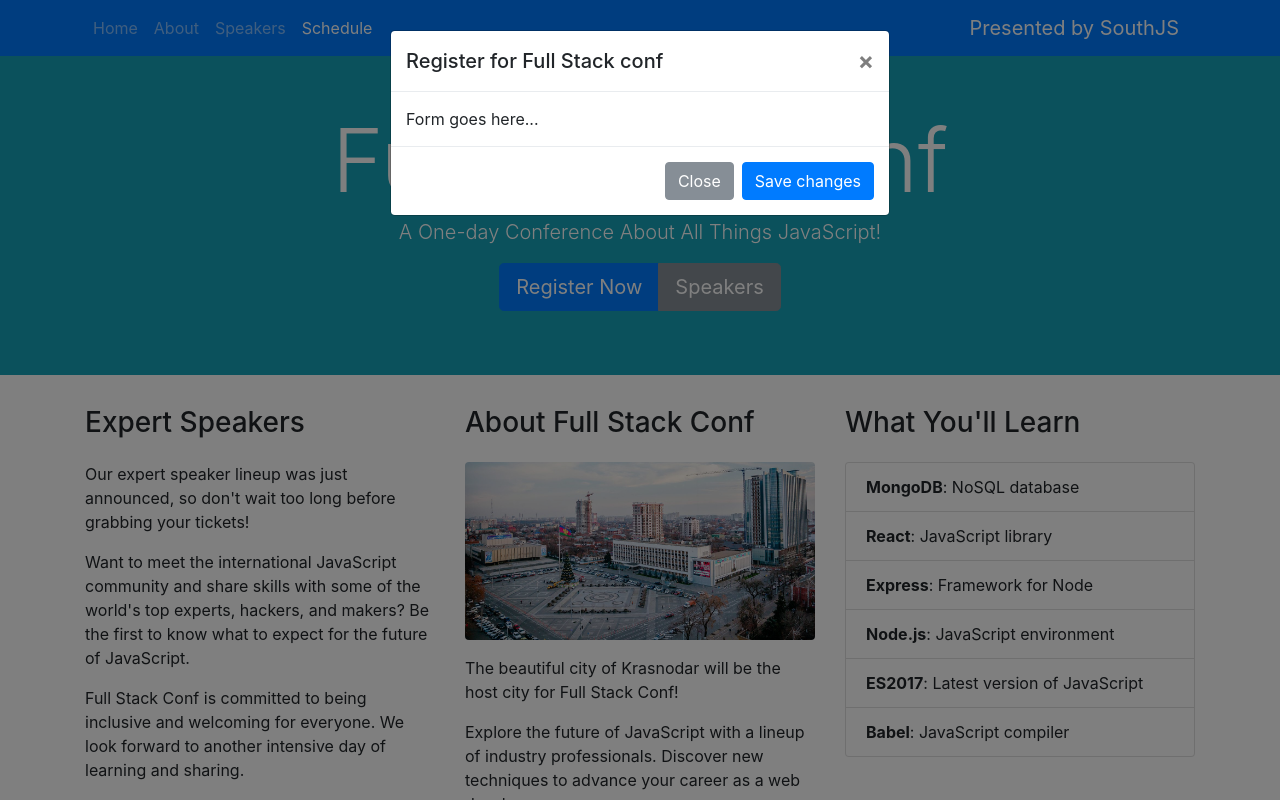
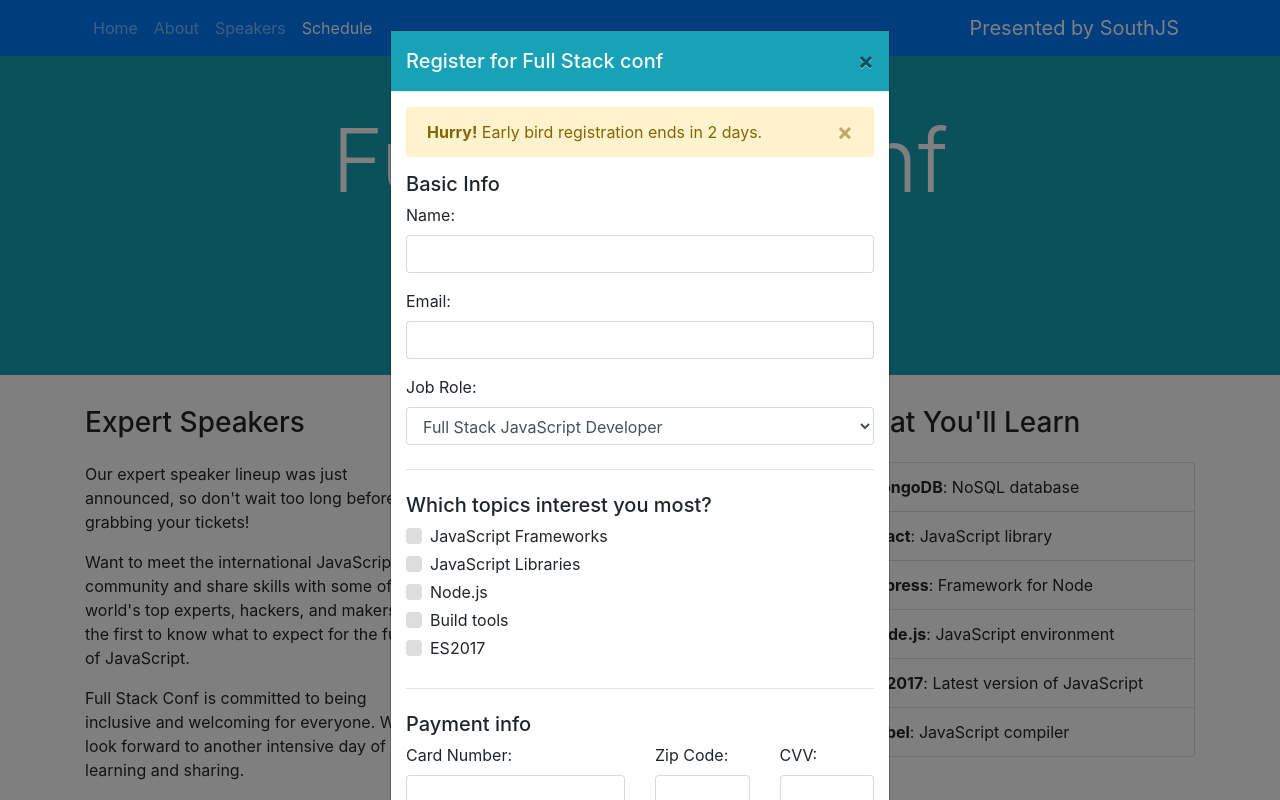
Before and after one commit to ArtemKha/fullstackconf, a plain HTML site: page index.html in a window 1280 px wide. Both pictures are taken after a click on the button "Register Now". Shown: the top 800 px of the page. Drawn offline with nearby package versions, Linux system fonts and the light colour scheme.

Commit message:
form register

```diff
--- a/index.html
+++ b/index.html
@@ -221,18 +221,121 @@
   <div class="modal fade" id="exampleModal" tabindex="-1" role="dialog" aria-labelledby="exampleModalLabel" aria-hidden="true">
     <div class="modal-dialog" role="document">
       <div class="modal-content">
-        <div class="modal-header">
+        <div class="modal-header bg-info text-light">
           <h5 class="modal-title" id="exampleModalLabel">Register for Full Stack conf</h5>
           <button type="button" class="close" data-dismiss="modal" aria-label="Close">
           <span aria-hidden="true">&times;</span>
         </button>
         </div>
         <div class="modal-body">
-           Form goes here...
-        </div>
-        <div class="modal-footer">
-          <button type="button" class="btn btn-secondary" data-dismiss="modal">Close</button>
-          <button type="button" class="btn btn-primary">Save changes</button>
+          <form>
+            <div class="alert alert-warning alert-dismissible fade show" role="alert">
+              <button type="button" class="close" data-dismiss="alert" aria-label="Close">
+                <span aria-hidden="true">&times;</span>
+              </button>
+              <strong>Hurry!</strong> Early bird registration ends in 2 days.
+            </div>
+            <h5 class="bm-4">Basic Info</h5>
+            <div class="form-group">
+              <label class="form-control-label" for="name">Name:</label>
+              <input type="text" class="form-control" id="name">
+            </div>
+            <div class="form-group">
+              <label class="form-control-label" for="mail">Email:</label>
+              <input type="email" class="form-control" id="mail">
+            </div>
+            <div class="form-group">
+              <label for="role">Job Role:</label>
+              <select class="c-select form-control" id="role" name="user_role">
+                <option value="full stack js developer">Full Stack JavaScript Developer</option>
+                <option value="front end developer">Front End Developer</option>
+                <option value="back end developer">Back End Developer</option>
+                <option value="designer">Designer</option>
+                <option value="student">Student</option>
+              </select>
+            </div>
+
+            <hr class="my-4">
+            <h5 class="bm-4">Which topics interest you most?</h5>
+            <div class="form-group custom-controls-stacked">
+              <label class="custom-control custom-checkbox">
+                <input type="checkbox" class="custom-control-input">
+                <span class="custom-control-indicator"></span>
+                <span class="custom-control-description">JavaScript Frameworks</span>
+              </label>
+              <label class="custom-control custom-checkbox">
+                <input type="checkbox" class="custom-control-input">
+                <span class="custom-control-indicator"></span>
+                <span class="custom-control-description">JavaScript Libraries</span>
+              </label>
+              <label class="custom-control custom-checkbox">
+                <input type="checkbox" class="custom-control-input">
+                <span class="custom-control-indicator"></span>
+                <span class="custom-control-description">Node.js</span>
+              </label>
+              <label class="custom-control custom-checkbox">
+                <input type="checkbox" class="custom-control-input">
+                <span class="custom-control-indicator"></span>
+                <span class="custom-control-description">Build tools</span>
+              </label>
+              <label class="custom-control custom-checkbox">
+                <input type="checkbox" class="custom-control-input">
+                <span class="custom-control-indicator"></span>
+                <span class="custom-control-description">ES2017</span>
+              </label>
+            </div>
+
+            <hr class="my-4">
+            <h5 class="bm-4">Payment info</h5>
+            <div class="row">
+              <div class="col-lg-6 form-group">
+                <label for="cc-num">Card Number:</label>
+                <input class="form-control" id="cc-num" type="text">
+              </div>
+
+              <div class="col-lg-3 form-group">
+                <label for="zip">Zip Code:</label>
+                <input class="form-control" id="zip" type="text">
+              </div>
+
+              <div class="col-lg-3 form-group">
+                <label for="cvv">CVV:</label>
+                <input class="form-control" id="cvv" type="text">
+              </div>
+            </div>
+
+            <div class="row">
+              <label class="col-lg-12">Expiration date</label>
+              <div class="col-lg-8 form-group">
+                <select class="custom-select form-control" id="exp-month">
+                  <option value="1">1 - January</option>
+                  <option value="2">2 - February</option>
+                  <option value="3">3 - March</option>
+                  <option value="4">4 - April</option>
+                  <option value="5">5 - May</option>
+                  <option value="6">6 - June</option>
+                  <option value="7">7 - July</option>
+                  <option value="8">8 - August</option>
+                  <option value="9">9 - September</option>
+                  <option value="10">10 - October</option>
+                  <option value="11">11 - November</option>
+                  <option value="12">12 - December</option>
+                </select>
+              </div>
+
+              <div class="col-lg-4 form-group">
+                <select class="custom-select" id="exp-year">
+                  <option value="2017">2017</option>
+                  <option value="2018">2018</option>
+                  <option value="2019">2019</option>
+                  <option value="2020">2020</option>
+                  <option value="2021">2021</option>
+                </select>
+              </div>
+            </div>
+
+            <button type="submit" class="btn btn-primary btn-lg">Register</button>
+          </form>
         </div>
       </div>
     </div>
```
